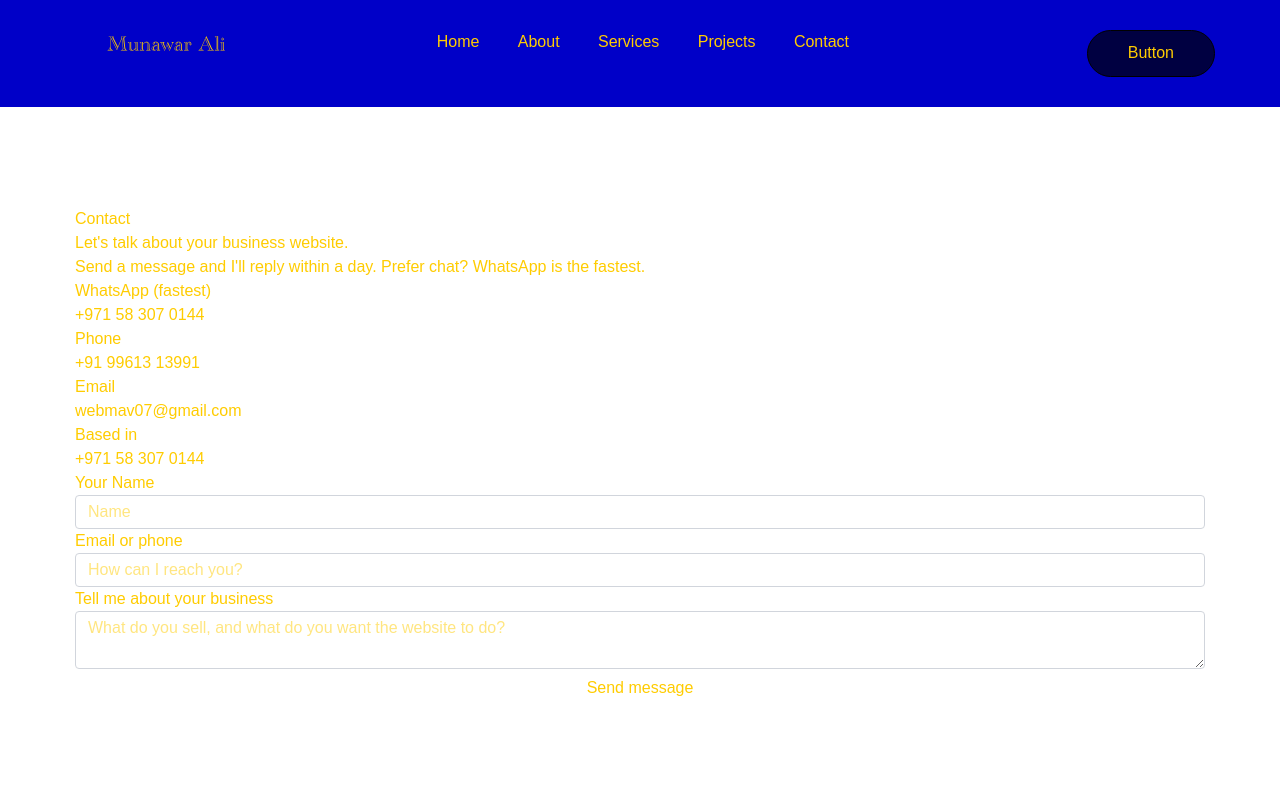
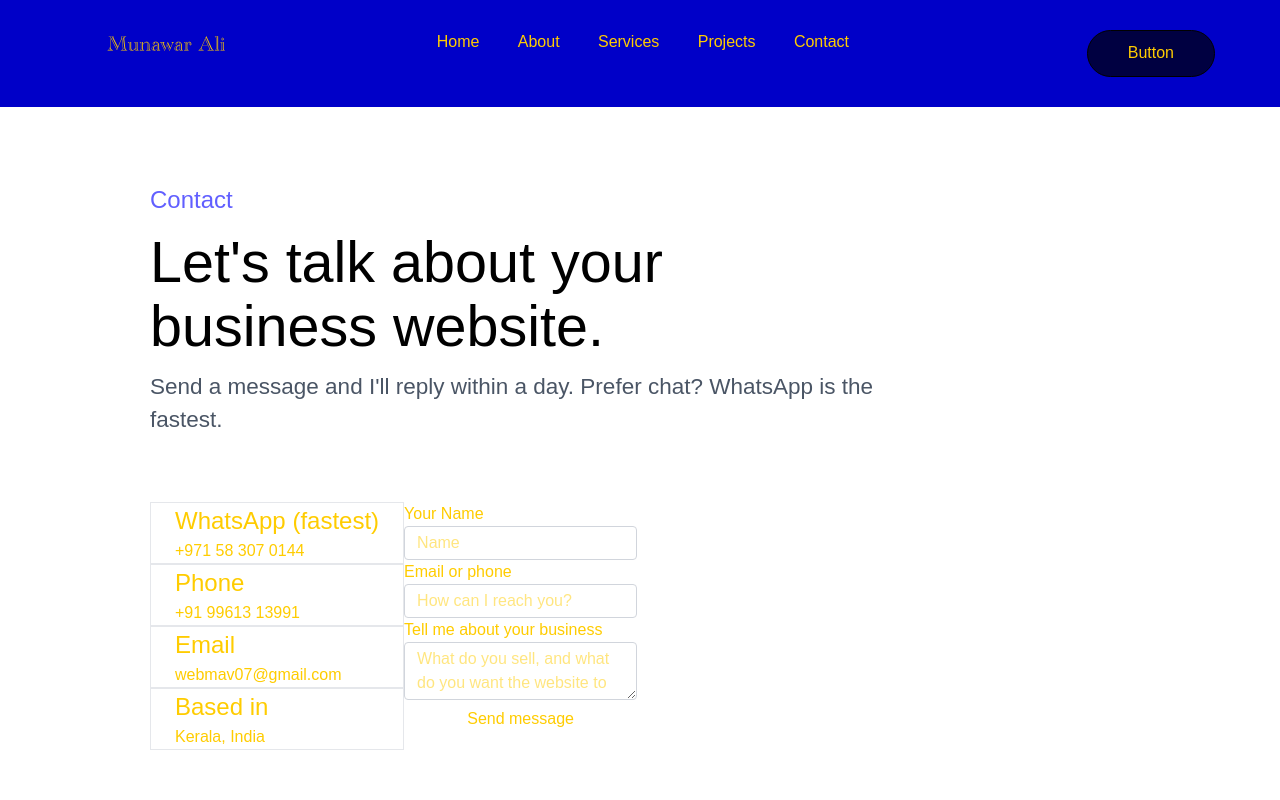
Before and after one commit to Webmav/my-portfolio, a React (Vite) app: page /contact in a window 1280 px wide. Shown: the top 800 px of the page. Built offline with nearby package versions, Linux system fonts and the light colour scheme; a web font is replaced by a local one.

Commit message:
Styled section one in ContactPage.

```diff
--- a/src/pages/ContactPage.jsx
+++ b/src/pages/ContactPage.jsx
@@ -1,40 +1,48 @@
 export default function ContactPage() {
     return(
-        <div className="px-[75px] py-[100px] ">
-            <div>
-                <h1>Contact</h1>
+        <div className="px-[150px] py-[75px] ">
+            <div className="flex flex-col gap-[12px]">
+                <h1 className="text-[24px] text-indigo-500">Contact</h1>
 
-                <h2>Let's talk about your business website.</h2>
+                <h2 className="text-[57.5px] leading-[64px] text-black ">
+                    Let's talk about your
+                    <br />
+                    business website.
+                </h2>
 
-                <h3>Send a message and I'll reply within a day. Prefer chat? WhatsApp is the fastest.</h3>
+                <h3 className="text-[22.5px] text-gray-600">
+                    Send a message and I'll reply within a day. Prefer chat? WhatsApp is the
+                    <br />
+                    fastest.
+                </h3>
             </div>
 
+            <div className="flex pt-[65px]">
                 <div>
-                <div>
-                    <h1>WhatsApp (fastest)</h1>
-                    <h3>+971 58 307 0144</h3>
+                    <div className="px-[24px] border border-gray-200 ">
+                        <h1 className="text-[24px] ">WhatsApp (fastest)</h1>
+                        <h3 className="">+971 58 307 0144</h3>
                     </div>
 
-                <div>
-                    <h1>Phone</h1>
-                    <h3>+91 99613 13991</h3>
+                    <div className="px-[24px] border border-gray-200 ">
+                        <h1 className="text-[24px] ">Phone</h1>
+                        <h3 className="">+91 99613 13991</h3>
                     </div>
 
-                <div>
-                    <h1>Email</h1>
-                    <h3>webmav07@gmail.com</h3>
+                    <div className="px-[24px] border border-gray-200 ">
+                        <h1 className="text-[24px] ">Email</h1>
+                        <h3 className="">webmav07@gmail.com</h3>
                     </div>
 
-                <div>
-                    <h1>Based in</h1>
-                    <h3>+971 58 307 0144</h3>
+                    <div className="px-[24px] border border-gray-200 ">
+                        <h1 className="text-[24px] ">Based in</h1>
+                        <h3 className="">Kerala, India</h3>
                     </div>
                 </div>
 
                 <div>
                     <div>
-                    <h2>Your Name</h2>
-
+                        <h2 className="">Your Name</h2>
                         <input
                             type="text"
                             name="name"
@@ -42,10 +50,8 @@ export default function ContactPage() {
                             className="border border-gray-300 rounded px-3 py-1 w-full"
                         />
                     </div>
-
                     <div>
-                    <h2>Email or phone</h2>
-
+                        <h2 className="">Email or phone</h2>
                         <input
                             type="email"
                             name="emailOrPhone"
@@ -53,10 +59,8 @@ export default function ContactPage() {
                             className="border border-gray-300 rounded px-3 py-1 w-full"
                         />
                     </div>
-
                     <div>
-                    <h2>Tell me about your business</h2>
-
+                        <h2 className="">Tell me about your business</h2>
                         <textarea
                             type="email"
                             name="emailOrPhone"
@@ -64,7 +68,6 @@ export default function ContactPage() {
                             className="border border-gray-300 rounded px-3 py-1 w-full"
                         />
                     </div>
-
                     <button
                         className="rounded w-full"
                     >
@@ -72,5 +75,6 @@ export default function ContactPage() {
                     </button>
                 </div>
             </div>
+        </div>
     )
 }
```
Lines whose indentation alone changed are shown as unchanged.
